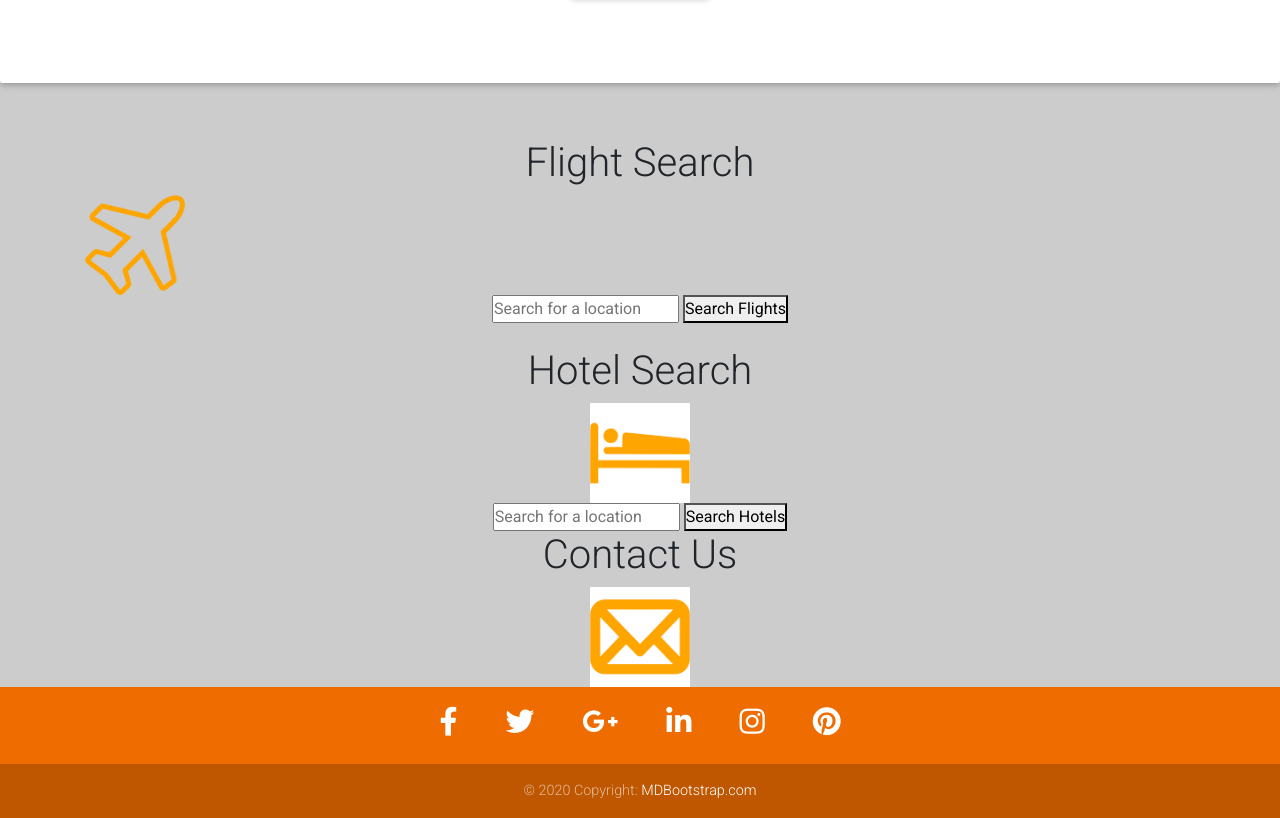
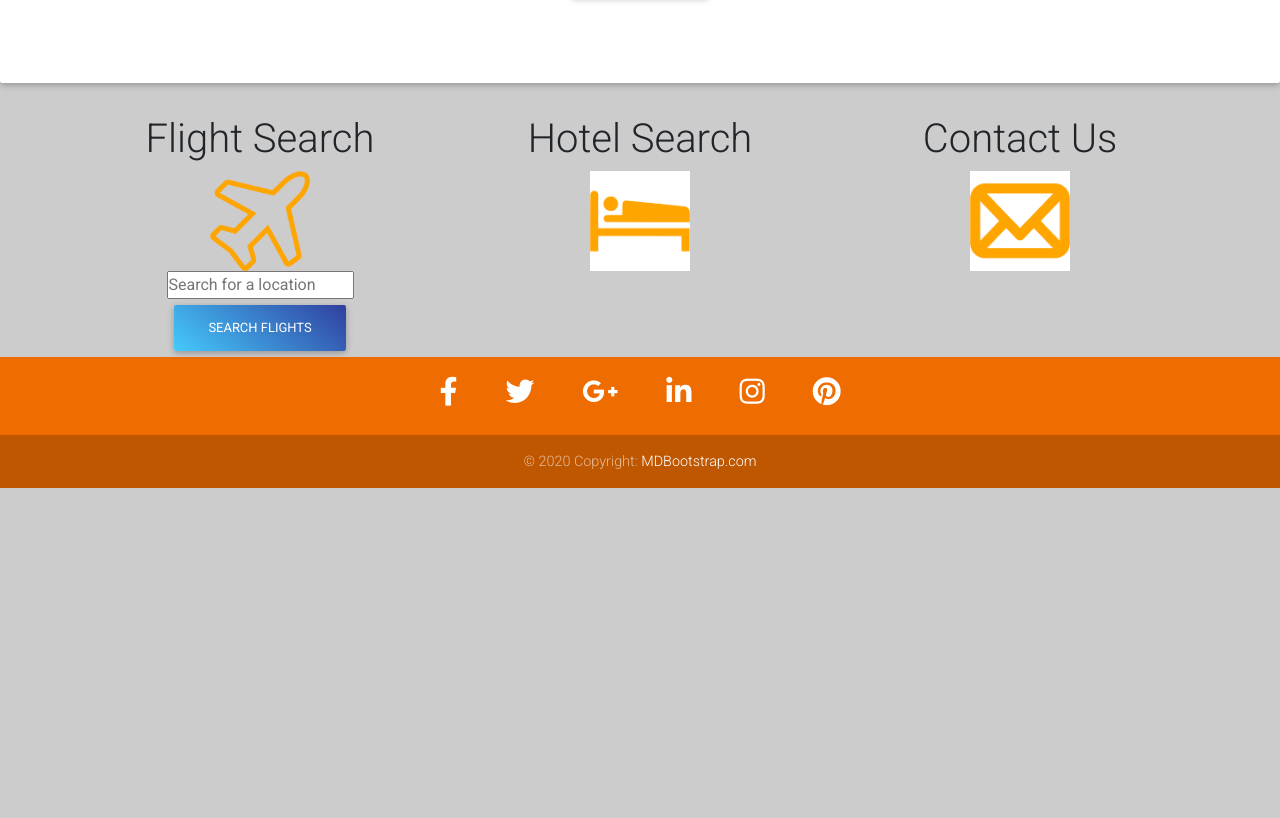
Before and after one commit to arensalmela/TravelWebsite, a plain HTML site: page index.html in a window 1280 px wide. Shown: the part 468-1286 px from the top of the page. After the commit the page ends 956 px from the top, so only its background shows below. Drawn offline with nearby package versions, Linux system fonts and the light colour scheme.

Commit message:
HTML Update

```diff
--- a/index.html
+++ b/index.html
@@ -23,32 +23,27 @@
       href="https://cdnjs.cloudflare.com/ajax/libs/mdbootstrap/4.19.1/css/mdb.min.css"
       rel="stylesheet"
     />
-    <!-- Bootstrap tooltips --
+    <!-- Bootstrap tooltips -->
     <script
       type="text/javascript"
       src="https://cdnjs.cloudflare.com/ajax/libs/popper.js/1.14.4/umd/popper.min.js"
-    ></script> -->
-
-    <!-- Bootstrap core JavaScript --
+    ></script>
+    <!-- Bootstrap core JavaScript -->
     <script
       type="text/javascript"
       src="https://cdnjs.cloudflare.com/ajax/libs/twitter-bootstrap/4.5.0/js/bootstrap.min.js"
-    ></script> -->
-
+    ></script>
     <!-- MDB core JavaScript -->
-    <!--<script
+    <script
       type="text/javascript"
       src="https://cdnjs.cloudflare.com/ajax/libs/mdbootstrap/4.19.1/js/mdb.min.js"
-    ></script><-->
-
+    ></script>
     <link rel="stylesheet" href="style.css" />
     <title>Travel With Us</title>
   </head>
   <body>
     <!--Navbar -->
-    <nav
-      class="mb-1 navbar navbar-expand-lg navbar-dark orange lighten-1 navbar sticky-top"
-    >
+    <nav class="mb-1 navbar navbar-expand-lg navbar-dark orange lighten-1">
       <a class="navbar-brand" href="#">Navbar</a>
       <button
         class="navbar-toggler"
@@ -90,6 +85,8 @@
         </ul>
       </div>
     </nav>
+    <!--/.Navbar -->
+
     <!--
     Start landing page with home info
   -->
@@ -119,7 +116,7 @@
         <div class="container">
           <div class="row">
             <div class="col">
-              <dv class="col text-center" id="flights">
+              <div class="col text-center" id="flights">
                 <h1>Flight Search</h1>
                 <img
                   src="./Assets/flight.png"
@@ -134,7 +131,9 @@
                     placeholder="Search for a location"
                     aria-label="Search"
                   />
-                  <button id ="flightbtn" type="button">Search Flights</button>
+                  <button class="flightbtn btn blue-gradient" type="button">
+                    Search Flights
+                  </button>
                 </form>
               </div>
             </div>
@@ -149,15 +148,6 @@
                       width="100"
                       height="100"
                     />
-                    <form>
-                      <input
-                        id="hotelSearch"
-                        type="text"
-                        placeholder="Search for a location"
-                        aria-label="Search"
-                      />
-                      <button id ="hotelbtn" type="button">Search Hotels</button>
-                    </form>
                   </div>
                 </div>
               </div>
@@ -182,8 +172,6 @@
       </section>
     </main>
 
-
-
     <!--
     Start flights page
 
@@ -192,8 +180,6 @@
       </div>
 
 -->
-
-
     <!--
     Start Hotels page
   -->
@@ -202,31 +188,53 @@
     Start Contact Us page
   -->
 
-<!--Footer-->
+    <!--- Linking navbar to sections
+    <a id="top">
+  <title>This is what we are linking</title>
+</a>
+
+<a href="#top">This is what we click to go to link</a>
+--->
+
+    <!-- Footer -->
     <footer class="page-footer font-small orange darken-3">
+      <!-- Footer Elements -->
       <div class="container">
+        <!-- Grid row-->
         <div class="row">
+          <!-- Grid column -->
           <div class="col-md-12 mb-1">
             <div class="mb-5 flex-center">
               <!-- Facebook -->
               <a class="fb-ic">
-            <i class="fab fa-facebook-f fa-lg white-text mr-md-5 mr-3 fa-2x"> </i>
+                <i
+                  class="fab fa-facebook-f fa-lg white-text mr-md-5 mr-3 fa-2x"
+                >
+                </i>
               </a>
               <!-- Twitter -->
               <a class="tw-ic">
-            <i class="fab fa-twitter fa-lg white-text mr-md-5 mr-3 fa-2x"> </i>
+                <i class="fab fa-twitter fa-lg white-text mr-md-5 mr-3 fa-2x">
+                </i>
               </a>
               <!-- Google +-->
               <a class="gplus-ic">
-            <i class="fab fa-google-plus-g fa-lg white-text mr-md-5 mr-3 fa-2x"> </i>
+                <i
+                  class="fab fa-google-plus-g fa-lg white-text mr-md-5 mr-3 fa-2x"
+                >
+                </i>
               </a>
               <!--Linkedin -->
               <a class="li-ic">
-            <i class="fab fa-linkedin-in fa-lg white-text mr-md-5 mr-3 fa-2x"> </i>
+                <i
+                  class="fab fa-linkedin-in fa-lg white-text mr-md-5 mr-3 fa-2x"
+                >
+                </i>
               </a>
               <!--Instagram-->
               <a class="ins-ic">
-            <i class="fab fa-instagram fa-lg white-text mr-md-5 mr-3 fa-2x"> </i>
+                <i class="fab fa-instagram fa-lg white-text mr-md-5 mr-3 fa-2x">
+                </i>
               </a>
               <!--Pinterest-->
               <a class="pin-ic">
@@ -234,22 +242,21 @@
               </a>
             </div>
           </div>
+          <!-- Grid column -->
         </div>
+        <!-- Grid row-->
       </div>
+      <!-- Footer Elements -->
+
       <!-- Copyright -->
-  <div class="footer-copyright text-center py-3">© 2020 Copyright:
+      <div class="footer-copyright text-center py-3">
+        © 2020 Copyright:
         <a href="https://mdbootstrap.com/"> MDBootstrap.com</a>
       </div>
       <!-- Copyright -->
     </footer>
-<!-- End Footer -->
-
+    <!-- Footer -->
     <script src="https://cdnjs.cloudflare.com/ajax/libs/jquery/3.2.1/jquery.min.js"></script>
-   <script src ="script.js"></script>
+    <script src="script.js"></script>
   </body>
-
-
 </html>
-</html>
-</html>
-</html>
```
Lines whose indentation alone changed are shown as unchanged.
